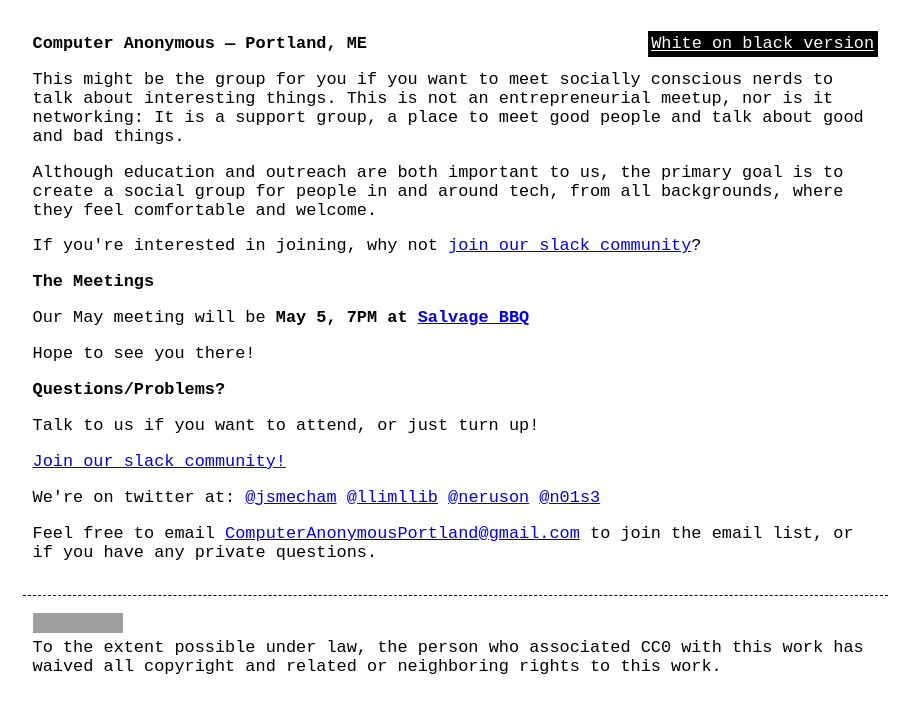
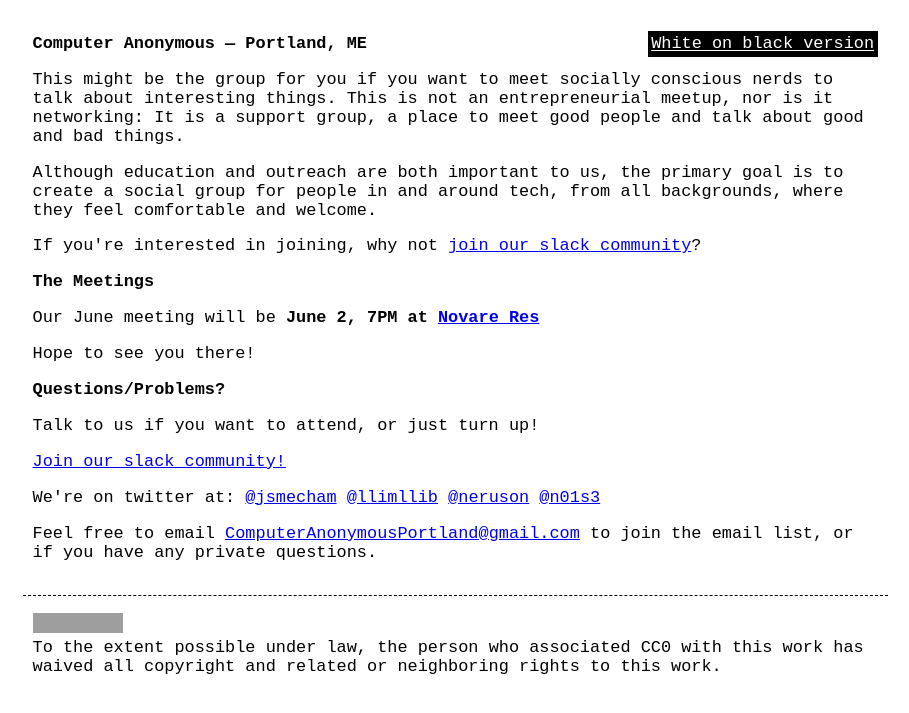
Before and after one commit to computeranonymous/computer, a Jekyll site: the page built from us_portland.html, in a window 1280 px wide. Shown: the top 713 px of the page, without its empty margins (185-1094 px from the left). Built offline with Jekyll 4.4.1, drawn with Linux system fonts in a browser that asks for light colours; grey boxes are pictures that could not be loaded.

Commit message:
update us_portland for June

```diff
--- a/us_portland.html
+++ b/us_portland.html
@@ -12,7 +12,7 @@ title: Computer Anonymous - Portland
 
 <h3>The Meetings</h3>
 
-<p>Our May meeting will be <b>May 5, 7PM at <a href="http://www.salvagebbq.com/">Salvage BBQ</a></b></p>
+<p>Our June meeting will be <b>June 2, 7PM at <a href="http://novareresbiercafe.com/">Novare Res</a></b></p>
 
 <p>Hope to see you there!
 
```
